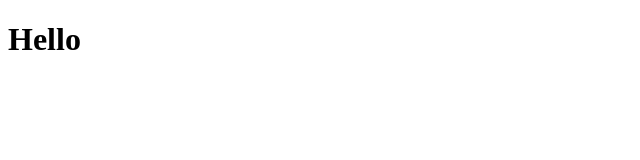
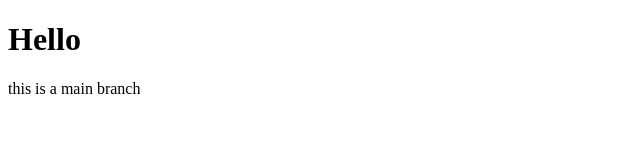
Before and after one commit to AdityaWandhekar/Akash, a plain HTML site: page index.html in a window 1280 px wide. Shown: the whole page, without its empty margins (0-640 px from the left). Drawn offline with Linux system fonts and the light colour scheme.

Commit message:
add new msg to main branch

```diff
--- a/index.html
+++ b/index.html
@@ -7,5 +7,7 @@
 </head>
 <body>
     <h1>Hello</h1>
+    <p>this is a main branch</p>
+
 </body>
 </html>
```
